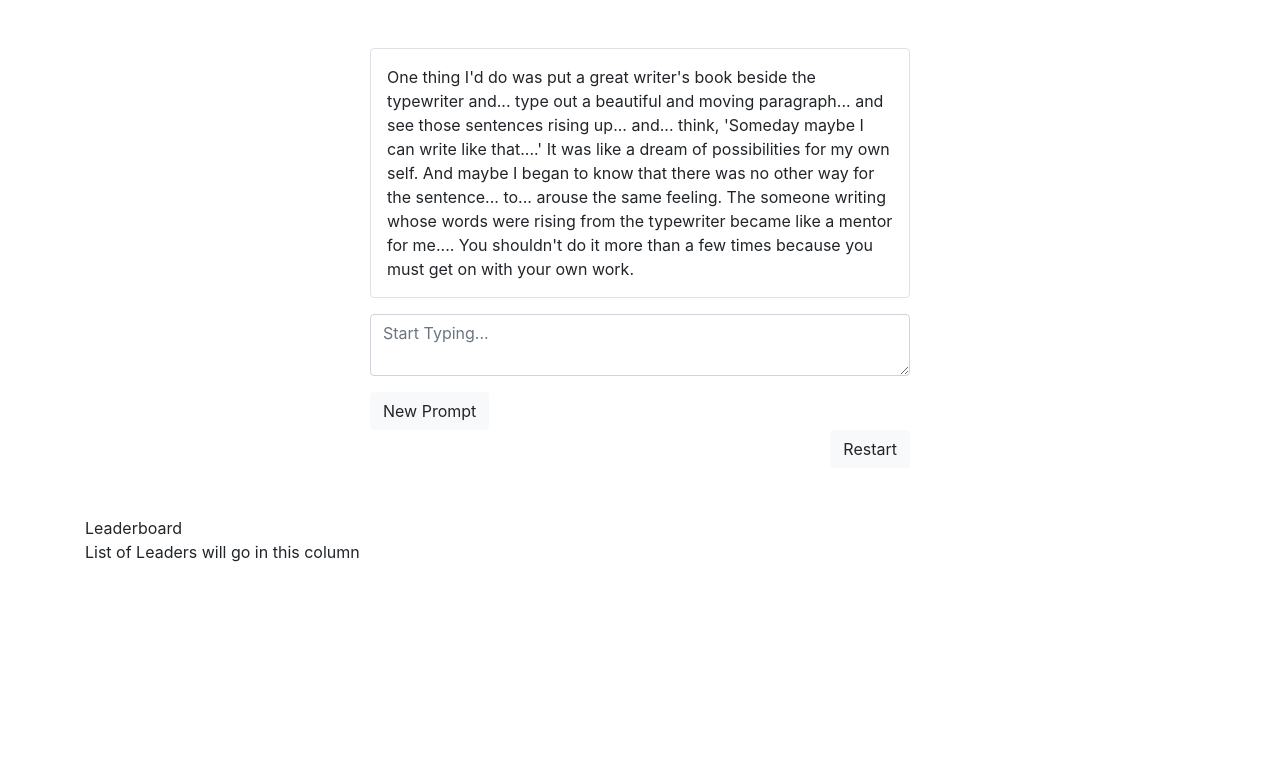
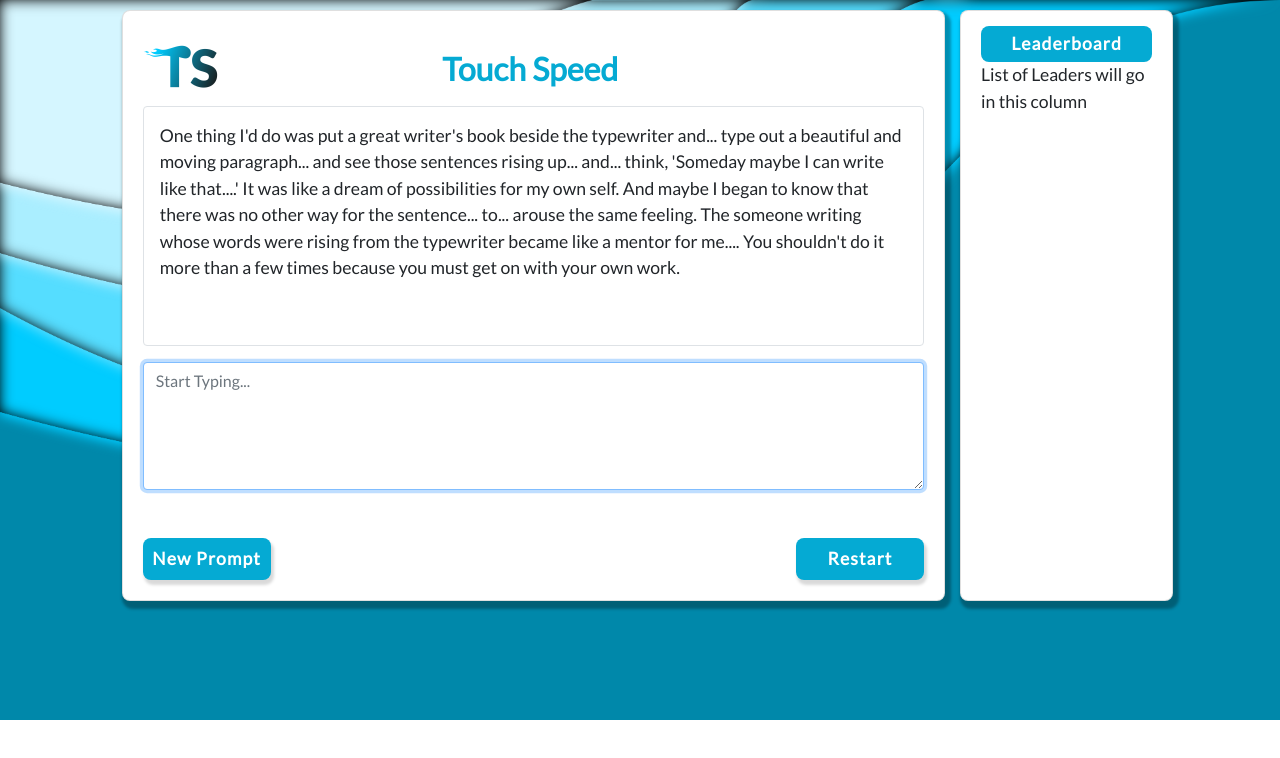
Before and after one commit to OctaviusBowman/touchspeed, a React (Create React App) app: page / in a window 1280 px wide. Shown: the top 758 px of the page. Built offline with nearby package versions, Linux system fonts and the light colour scheme.

Commit message:
Styling updates

```diff
--- a/public/index.html
+++ b/public/index.html
@@ -8,6 +8,7 @@
   <meta name="theme-color" content="#000000" />
   <meta name="description" content="Web site created using create-react-app" />
   <link rel="apple-touch-icon" href="%PUBLIC_URL%/Favicon.png" />
+  <link href="https://fonts.googleapis.com/css2?family=Lato&display=swap" rel="stylesheet">
   <!--
       manifest.json provides metadata used when your web app is installed on a
       user's mobile device or desktop. See https://developers.google.com/web/fundamentals/web-app-manifest/
@@ -25,7 +26,7 @@
   <title>Touch Speed Test</title>
 </head>
 
-<body>
+<body class="background">
   <noscript>You need to enable JavaScript to run this app.</noscript>
   <div id="root"></div>
   <!--
--- a/src/App.js
+++ b/src/App.js
@@ -2,7 +2,7 @@ import React, { useState, useEffect } from 'react';
 import Preview from './Preview'
 import Speed from './Speed'
 import getPrompt from './getPrompt'
-import Leaderbord from './Leaderboard'
+import Leaderboard from './Leaderboard'
 
 const initialState = {
   text: getPrompt(),
@@ -44,30 +44,39 @@ const App = () => {
   }
 
   return (
-    <div className="container">
-      <div className="mb-5 mt-5">
-        <div className="row">
-          <div className="col-md-6 offset-md-3">
+    // <div className="container">
+    <div className="container-fluid">
+      {/* <div className="mb-5 mt-5"> */}
+      <div className='row'>
+        {/* <div className="row new-border"> */}
+        <div className="col-8 offset-1">
+          {/* <div className="col-md-6 offset-md-3"> */}
+          <div className="card card-body">
+            <div className="header">
+              <img src="/Favicon.png" alt="" />
+              <span className="header-text">Touch Speed</span>
+            </div>
             <Preview text={state.text} userInput={state.userInput} />
             <textarea
+              autoFocus
               value={state.userInput}
               onChange={event => setState({ ...state, userInput: event.target.value, symbols: correctCount(event.target.value), started: true, finished: isDone(event.target.value) })}
-              className="form-control mb-3"
+              className="form-control mb-5"
               placeholder="Start Typing..."
               readOnly={state.finished || state.sec >= 60}
             >
             </textarea>
-            <div className="text-left">
-              <button className="btn btn-light" onClick={() => window.location.reload()}>New Prompt</button>
-            </div>
-            <Speed sec={state.sec} symbols={state.symbols} text={state.text} input={state.userInput} />
-            <div className="text-right">
-              <button className="btn btn-light" onClick={() => setState(initialState)}>Restart</button>
+            <div className="d-flex justify-content-between button-spacing">
+              <button className="btn-style" onClick={() => window.location.reload()}>New Prompt</button>
+              <Speed sec={state.sec} symbols={state.symbols} text={state.text} input={state.userInput} />
+              <button className="btn-style" onClick={() => setState(initialState)}>Restart</button>
             </div>
           </div>
         </div>
+        <div className="card card-body right col-2">
+          <Leaderboard />
+        </div>
       </div >
-      <Leaderbord />
     </div>
 
   );
--- a/src/Leaderboard.js
+++ b/src/Leaderboard.js
@@ -3,7 +3,6 @@ import React from 'react'
 const Leaderboard = () => {
     return (
         <div className="leaderboard">
-
             <div className="leaderboard-title">
                 Leaderboard
             </div>
--- a/src/Preview.js
+++ b/src/Preview.js
@@ -2,12 +2,13 @@ import React from 'react';
 
 const Preview = ({ text, userInput }) => {
     return (
-        <div className="border rounded p-3 mb-3">
+        <div className="border rounded p-3 mb-3 preview-css">
             {
                 text.split('').map((character, index) => {
                     let color;
                     if (index < userInput.length) {
-                        color = (character === userInput[index]) ? '#33E1FF' : '#BDBDBD'
+                        // color = (character === userInput[index]) ? '#33E1FF' : '#BDBDBD'
+                        color = (character === userInput[index]) ? '#05aad3' : '#BDBDBD'
                     }
                     return <span key={index} style={{ backgroundColor: color }}>{character}</span>
                 })
--- a/src/Speed.js
+++ b/src/Speed.js
@@ -10,7 +10,7 @@ const Speed = ({ sec, symbols, text, input}) => {
         }
 
         return (
-            <div className="">{Math.round(wpm)} WPM</div>
+            <div className="wpm">{Math.round(wpm)} WPM</div>
         );
     }
     return null;
--- a/src/index.css
+++ b/src/index.css
@@ -1,10 +1,23 @@
 body {
   margin: 0;
-  font-family: -apple-system, BlinkMacSystemFont, 'Segoe UI', 'Roboto', 'Oxygen',
+  /* font-family: -apple-system, BlinkMacSystemFont, 'Segoe UI', 'Roboto', 'Oxygen',
     'Ubuntu', 'Cantarell', 'Fira Sans', 'Droid Sans', 'Helvetica Neue',
-    sans-serif;
+    sans-serif; */
+  font-family: 'Lato', sans-serif;
+  font-size: 1.10rem;
   -webkit-font-smoothing: antialiased;
   -moz-osx-font-smoothing: grayscale;
+}
+
+.background {
+  background-image: url('./assets/Background\ Image.png');
+  background-size: cover;
+  background-repeat: no-repeat;
+}
+
+.preview-css {
+  background-color: white;
+  height: 15rem;
 }
 
 code {
@@ -12,6 +25,100 @@ code {
     monospace;
 }
 
+.btn-style {
+  background-color: #05aad3;
+  border: none;
+  width: 8rem;
+  border-radius: 8px;
+  padding: 5px;
+  font-size: 1.10rem;
+  font-weight: bold;
+  color: white;
+  letter-spacing: 1.10px;
+  outline:none;
+  box-shadow: 2px 4px 3px 1px rgba(0, 0, 0, 0.15);
+}
+
+.form-control {
+  height: 8rem !important;
+}
+
+.btn-style:hover {
+  background-color: #0481a0;
+  border: none;
+  outline: none;
+  box-shadow: 2px 4px 3px 1px rgba(0, 0, 0, 0.45);
+}
+
+.btn-style:focus {
+  border: none;
+  outline: none;
+}
+
+.wpm {
+  color: #05aad3;
+  font-size: 2rem;
+  text-shadow: 0px 0px 8px #0481a0;
+}
+
+.card-body {
+  margin: 10px 0px;
+  border-radius: 8px;
+  box-shadow: 3px 5px 3px 3px rgba(0, 0, 0, 0.3);
+}
+
+.right {
+  margin-right: 25px;
+}
+
+.leaderboard-title {
+  background-color: #05aad3;
+  color: white;
+  letter-spacing: 1.10px;
+  font-weight: bold;
+  text-align: center;
+  padding: 5px;
+  border-radius: 8px;
+  margin-top: -5px;
+}
+
+.leaderboard-title:hover {
+  cursor: default;
+}
+
+.leaderboard-body:hover {
+  cursor: default;
+}
+
+.button-spacing {
+  line-height: 2rem;
+}
+
+.header {
+  display: flex;
+  flex-direction: row;
+  align-items: center;
+}
+
+.header-text {
+  width: 80%;
+  text-align: center;
+  color: #05aad3;
+  font-weight: bold;
+  font-size: 2rem;
+}
+
+.header-text:hover {
+  cursor: default;
+}
+img{
+  height: 75px;
+  width: 75px;
+}
+
+/* .new-border {
+  background-color: white;
+} */
 /* Color Theme
 #40514e
 #2f89fc
--- a/src/index.js
+++ b/src/index.js
@@ -6,6 +6,11 @@ import ReactDOM from 'react-dom';
 import './index.css';
 import App from './App';
 import * as serviceWorker from './serviceWorker';
+
+//Prevent's pasting of copied text upon restart
+window.addEventListener('paste', (event) => {
+  event.preventDefault();
+});
 
 ReactDOM.render(
   <React.StrictMode>
```
Also changed, not shown: src/assets/Background Image.png (renamed from public/assets/Background Image.png).
